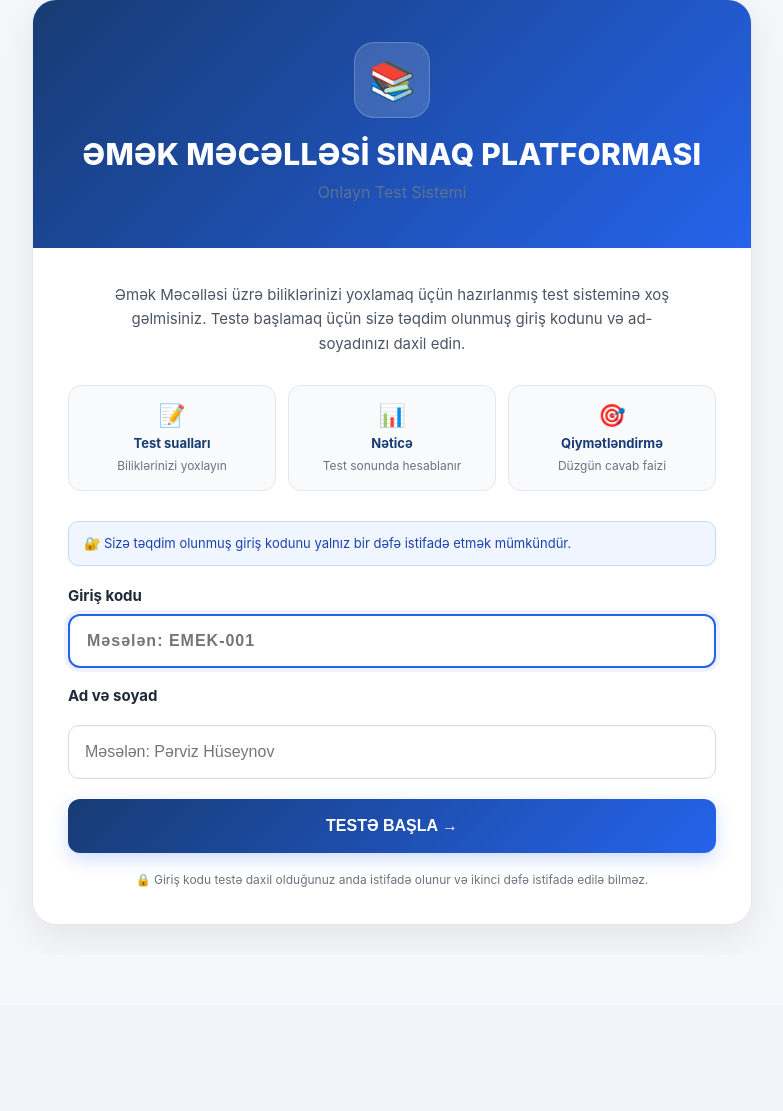
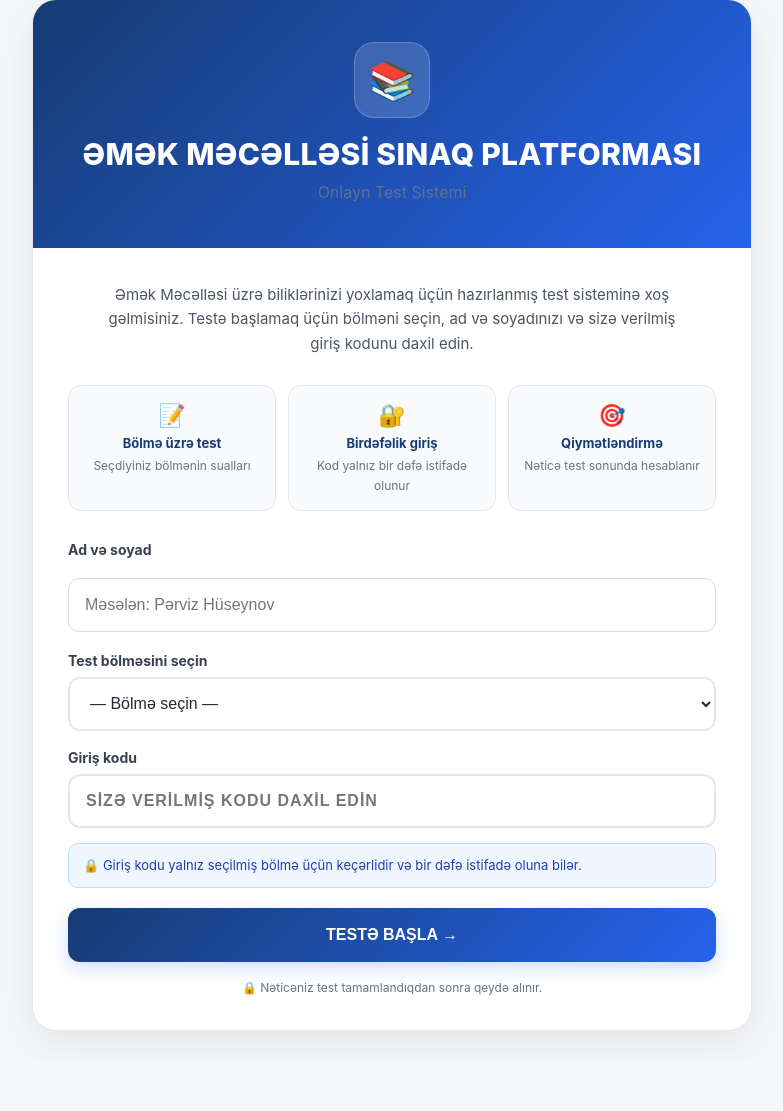
Before and after one commit to parvizmammadoglu1-eng/emek-test, a Flask app: template templates/home.html in a window 1280 px wide. Shown: the part 132-1243 px from the top of the page, without its empty margins (248-1031 px from the left). Before the commit the page ends 1057 px from the top, so only its background shows below. Run offline with Flask 3, Linux system fonts and the light colour scheme; the template is opened without the code that fills it, so the values that code supplies are empty.

Commit message:
Update home.html

```diff
--- a/templates/home.html
+++ b/templates/home.html
@@ -3,6 +3,7 @@
 {% block content %}
 
 <style>
+
 * {
     box-sizing: border-box;
 }
@@ -114,20 +115,25 @@
     margin-bottom: 9px;
 }
 
-    form {
-        width: 100%;
-        max-width: 100%;
-        margin: 0;
-        padding: 0;
+.form-group {
+    margin-bottom: 18px;
+}
+
+.form-label {
+    display: block;
+    font-size: 14px;
+    font-weight: 700;
+    color: #374151;
+    margin-bottom: 8px;
 }
 
 .name-input,
-    .code-input {
+.code-input,
+.section-select {
     display: block;
     width: 100%;
-        max-width: 100%;
     height: 54px;
-        padding: 16px 17px;
+    padding: 14px 16px;
     border: 2px solid #e5e7eb;
     border-radius: 12px;
     font-size: 16px;
@@ -138,25 +144,26 @@
     box-sizing: border-box;
 }
 
-    .code-input {
-        letter-spacing: 1px;
-        font-weight: 700;
-    }
-
 .name-input:focus,
-    .code-input:focus {
+.code-input:focus,
+.section-select:focus {
     border-color: #2563eb;
     box-shadow: 0 0 0 4px rgba(37,99,235,0.08);
 }
 
-    .field-group {
-        margin-bottom: 18px;
+.section-select {
+    cursor: pointer;
+}
+
+.code-input {
+    letter-spacing: 1px;
+    font-weight: 600;
+    text-transform: uppercase;
 }
 
 .start-button {
     display: block;
     width: 100%;
-        max-width: 100%;
     height: 54px;
     margin-top: 20px;
     padding: 0 16px;
@@ -169,7 +176,6 @@
     cursor: pointer;
     transition: 0.2s;
     box-shadow: 0 6px 18px rgba(37,99,235,0.22);
-        box-sizing: border-box;
 }
 
 .start-button:hover {
@@ -182,7 +188,6 @@
     text-align: center;
     color: #6b7280;
     font-size: 12px;
-        line-height: 1.5;
 }
 
 .error {
@@ -198,13 +203,13 @@
     width: 100%;
 }
 
-    .code-info {
+.info-box {
+    margin-top: 15px;
+    padding: 12px 14px;
     background: #eff6ff;
     border: 1px solid #bfdbfe;
+    border-radius: 10px;
     color: #1e40af;
-        padding: 12px 15px;
-        border-radius: 10px;
-        margin-bottom: 20px;
     font-size: 13px;
     line-height: 1.5;
 }
@@ -223,6 +228,10 @@
         padding: 32px 18px;
     }
 
+    .welcome-top h1 {
+        font-size: 23px;
+    }
+
     .welcome-body {
         padding: 25px 18px;
     }
@@ -238,8 +247,11 @@
         gap: 10px;
         padding: 12px 14px;
     }
+
 }
+
 </style>
+
 
 <div class="home-page">
 
@@ -269,8 +281,9 @@
                 Əmək Məcəlləsi üzrə biliklərinizi yoxlamaq
                 üçün hazırlanmış test sisteminə xoş gəlmisiniz.
 
-                Testə başlamaq üçün sizə təqdim olunmuş
-                giriş kodunu və ad-soyadınızı daxil edin.
+                Testə başlamaq üçün bölməni seçin,
+                ad və soyadınızı və sizə verilmiş
+                giriş kodunu daxil edin.
 
             </p>
 
@@ -284,13 +297,15 @@
                     </div>
 
                     <div>
+
                         <strong>
-                            Test sualları
+                            Bölmə üzrə test
                         </strong>
 
                         <span>
-                            Biliklərinizi yoxlayın
+                            Seçdiyiniz bölmənin sualları
                         </span>
+
                     </div>
 
                 </div>
@@ -299,17 +314,19 @@
                 <div class="feature">
 
                     <div class="feature-icon">
-                        📊
+                        🔐
                     </div>
 
                     <div>
+
                         <strong>
-                            Nəticə
+                            Birdəfəlik giriş
                         </strong>
 
                         <span>
-                            Test sonunda hesablanır
+                            Kod yalnız bir dəfə istifadə olunur
                         </span>
+
                     </div>
 
                 </div>
@@ -322,13 +339,15 @@
                     </div>
 
                     <div>
+
                         <strong>
                             Qiymətləndirmə
                         </strong>
 
                         <span>
-                            Düzgün cavab faizi
+                            Nəticə test sonunda hesablanır
                         </span>
+
                     </div>
 
                 </div>
@@ -345,51 +364,100 @@
             {% endif %}
 
 
-            <div class="code-info">
-
-                🔐 Sizə təqdim olunmuş giriş kodunu
-                yalnız bir dəfə istifadə etmək mümkündür.
-
-            </div>
+            <form
+                method="post"
+                autocomplete="off"
+            >
 
 
-            <form method="post">
+                <!-- AD VƏ SOYAD -->
 
-                <div class="field-group">
+                <div class="form-group">
 
-                    <div class="form-title">
-                        Giriş kodu
-                    </div>
-
-                    <input
-                        type="text"
-                        name="access_code"
-                        class="code-input"
-                        placeholder="Məsələn: EMEK-001"
-                        value="{{ access_code or '' }}"
-                        autocomplete="off"
-                        required
-                        autofocus
-                    >
-
-                </div>
-
-
-                <div class="field-group">
-
-                    <div class="form-title">
+                    <label class="form-label">
                         Ad və soyad
-                    </div>
+                    </label>
 
                     <input
                         type="text"
                         name="name"
                         class="name-input"
                         placeholder="Məsələn: Pərviz Hüseynov"
-                        value="{{ name or '' }}"
-                        autocomplete="name"
+                        value="{{ name|default('') }}"
+                        required
+                        autocomplete="off"
+                    >
+
+                </div>
+
+
+                <!-- BÖLMƏ -->
+
+                <div class="form-group">
+
+                    <label class="form-label">
+                        Test bölməsini seçin
+                    </label>
+
+                    <select
+                        name="section"
+                        class="section-select"
                         required
                     >
+
+                        <option
+                            value=""
+                            {% if not selected_section %}
+                                selected
+                            {% endif %}
+                        >
+                            — Bölmə seçin —
+                        </option>
+
+
+                        {% for section in sections %}
+
+                        <option
+                            value="{{ section }}"
+                            {% if selected_section == section %}
+                                selected
+                            {% endif %}
+                        >
+                            {{ section }}
+                        </option>
+
+                        {% endfor %}
+
+                    </select>
+
+                </div>
+
+
+                <!-- GİRİŞ KODU -->
+
+                <div class="form-group">
+
+                    <label class="form-label">
+                        Giriş kodu
+                    </label>
+
+                    <input
+                        type="text"
+                        name="access_code"
+                        class="code-input"
+                        placeholder="Sizə verilmiş kodu daxil edin"
+                        value="{{ access_code|default('') }}"
+                        required
+                        autocomplete="off"
+                        autocapitalize="characters"
+                    >
+
+                    <div class="info-box">
+
+                        🔒 Giriş kodu yalnız seçilmiş bölmə üçün
+                        keçərlidir və bir dəfə istifadə oluna bilər.
+
+                    </div>
 
                 </div>
 
@@ -398,16 +466,18 @@
                     type="submit"
                     class="start-button"
                 >
+
                     TESTƏ BAŞLA →
+
                 </button>
+
 
             </form>
 
 
             <div class="security">
 
-                🔒 Giriş kodu testə daxil olduğunuz anda
-                istifadə olunur və ikinci dəfə istifadə edilə bilməz.
+                🔒 Nəticəniz test tamamlandıqdan sonra qeydə alınır.
 
             </div>
 
@@ -417,4 +487,37 @@
 
 </div>
 
+
+<script>
+
+document.addEventListener(
+    "DOMContentLoaded",
+    function () {
+
+        const codeInput =
+            document.querySelector(
+                ".code-input"
+            );
+
+        if (codeInput) {
+
+            codeInput.addEventListener(
+                "input",
+                function () {
+
+                    this.value =
+                        this.value
+                        .toUpperCase();
+
+                }
+            );
+
+        }
+
+    }
+);
+
+</script>
+
+
 {% endblock %}
```
Lines whose indentation alone changed are shown as unchanged.
